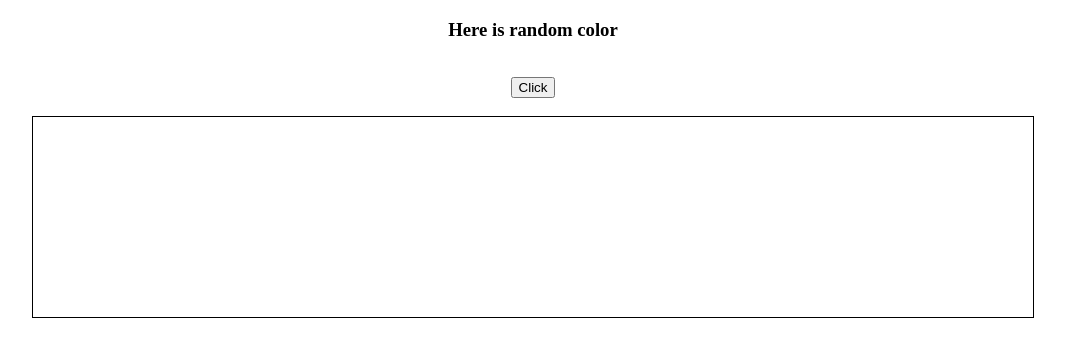
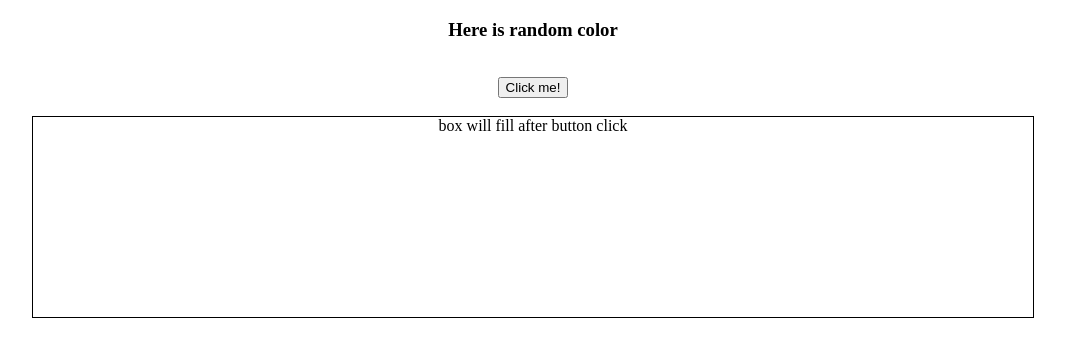
Before and after one commit to Abhishek-kumar20050/JavaScript, a plain HTML site: page Activity/index.html in a window 1280 px wide. Shown: the whole page, without its empty margins (107-1172 px from the left). Drawn offline with Linux system fonts and the light colour scheme.

Commit message:
Updated something

```diff
--- a/Activity/index.html
+++ b/Activity/index.html
@@ -9,11 +9,11 @@
 <body>
     <h3>Here is random color</h3>
     <br>
-    <button>Click</button>
+    <button>Click me!</button>
     <br>
     <br>
     <div>
-
+       box will fill after button click
     </div>
     <script src="script.js"></script>
 </body>
--- a/Activity/script.js
+++ b/Activity/script.js
@@ -6,7 +6,7 @@ btn.addEventListener("click", function(){
     h3.innerText = randomColor;
     let div = document.querySelector("div");
     div.style.backgroundColor = randomColor;
-})
+});
 
 function getRandomColor(){
     let red = Math.floor(Math.random() * 255);
```
